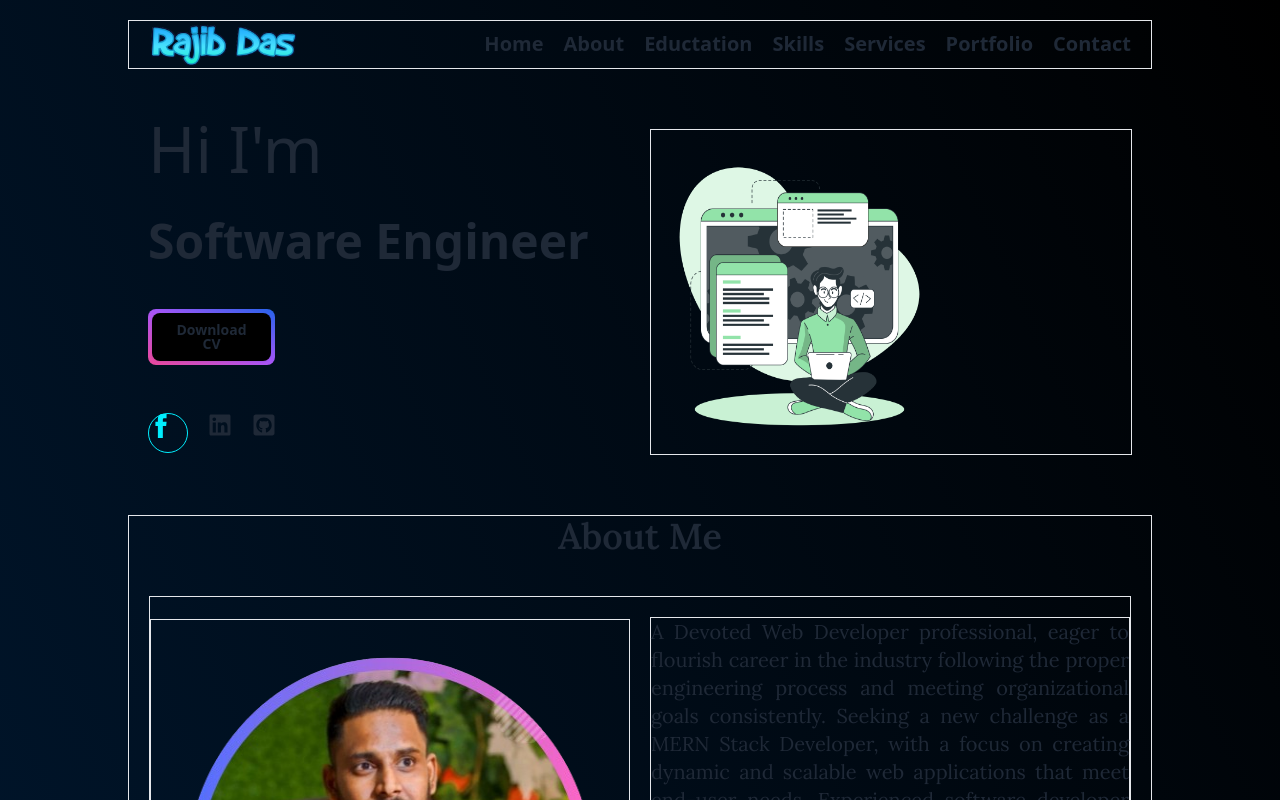
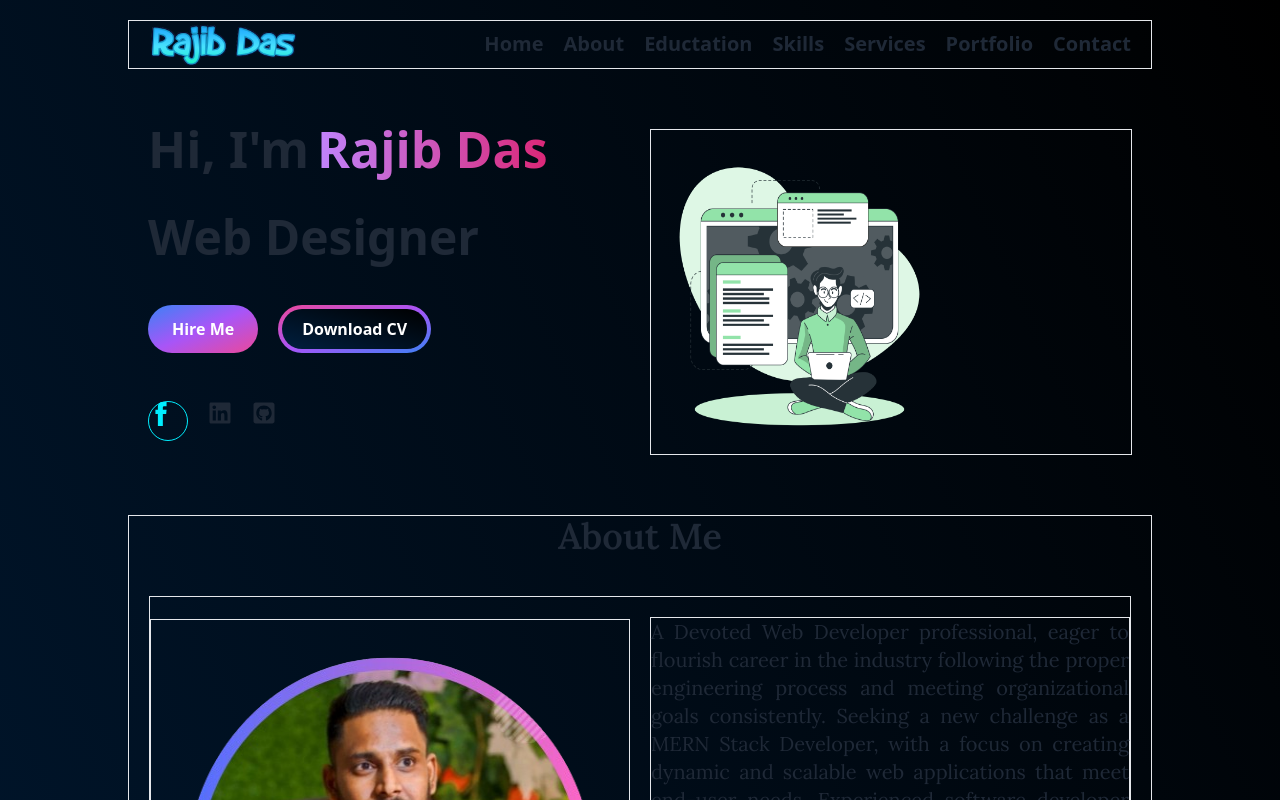
Before and after one commit to rajibdas-it/rajib-das-portfolio, a React (Vite) app: page / in a window 1280 px wide. Shown: the top 800 px of the page. Built offline with nearby package versions, Linux system fonts and the light colour scheme.

Commit message:
retouch button

```diff
--- a/src/components/Header.jsx
+++ b/src/components/Header.jsx
@@ -11,22 +11,23 @@ const Header = () => {
     <div className=" my-5 min-h-screen] lg:px-5">
       <div className="my-10  flex flex-col md:flex-row gap-5 lg:py-5 ">
         <div className=" w-full md:w-1/2 space-y-6 lg:space-y-12">
-          <h1 className="text-4xl lg:text-[4rem] font-montserrat">
-            Hi I'm{" "}
-            <span className="font-montserrat font-bold text-myRed">
-              <TypeAnimation
-                sequence={[" Rajib Das", 2000, ""]}
-                wrapper="span"
-                speed={50}
-                style={{ display: "inline-block" }}
-                repeat={Infinity}
-                cursor={false}
-              />
+          <h1 className=" text-4xl lg:text-[50px] font-montserrat font font-extrabold">
+            Hi, I'm
+            <span className="ml-2 text-transparent bg-clip-text bg-gradient-to-r from-purple-400 to-pink-600">
+              Rajib Das
             </span>
           </h1>
           <h1 className="text-4xl lg:text-[3em] font-montserrat font-bold">
             <TypeAnimation
-              sequence={["Software Engineer", 2000, ""]}
+              sequence={[
+                "Software Engineer",
+                2000,
+                "",
+                "Web Designer",
+                2000,
+                "Web Developer",
+                2000,
+              ]}
               wrapper="span"
               speed={50}
               style={{ display: "inline-block" }}
@@ -34,16 +35,23 @@ const Header = () => {
               cursor={false}
             />
           </h1>
-          <div className="mt-32  w-[127px] rounded-lg p-1 bg-gradient-to-tr from-pink-500 via-purple-500 to-blue-600  ">
+
+          <div className="flex flex-col lg:flex-row gap-5">
+            <a className="cursor-pointer bg-white text-center py-3 px-6 rounded-full text-white font-semibold bg-gradient-to-br from-blue-500 via-purple-500 to-pink-500">
+              Hire Me
+            </a>
             <a
               href="https://drive.google.com/file/d/1hss0OKKX9VURrHZYrxfjLs0Au3avDymG/view?usp=drive_link"
               target="_blank"
               rel="noreferrer"
-              className="btn border-none bg-black font-semibold hover:bg-myRed transition-all duration-300 "
+              className="cursor-pointer px-1 py-1 text-center bg-gradient-to-br from-pink-500 via-purple-500 to-blue-500  text-white font-semibold rounded-full hover:bg-slate-800"
             >
-              Download CV
+              <span className="block bg-gradient-to-tr from-[#001F3F] to-[#000000] px-5 py-2 rounded-full hover:bg-transparent transition-all duration-200">
+                Download CV
+              </span>
             </a>
           </div>
+
           <div className="flex flex-row gap-5 my-5">
             <a
               href="#"
```
